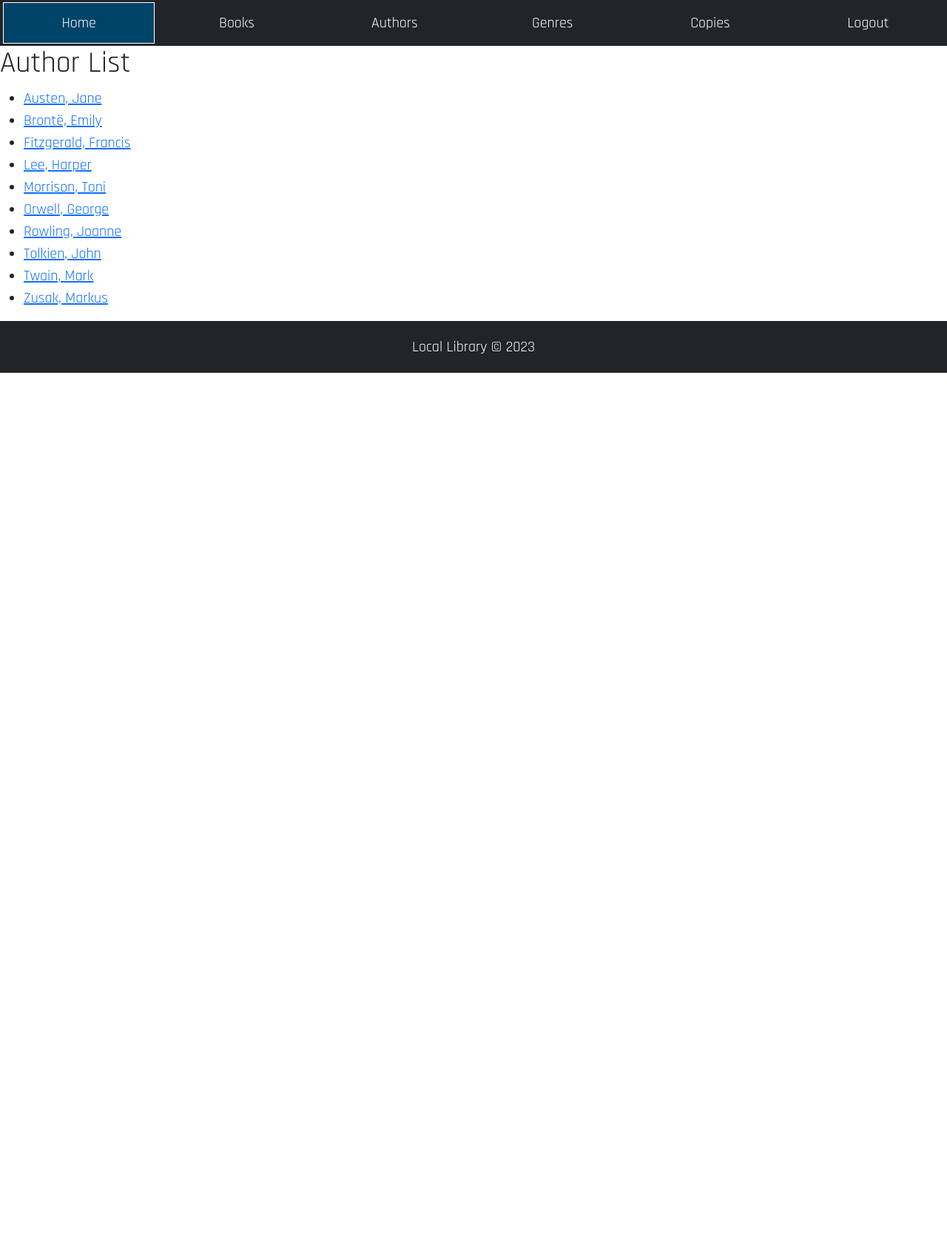
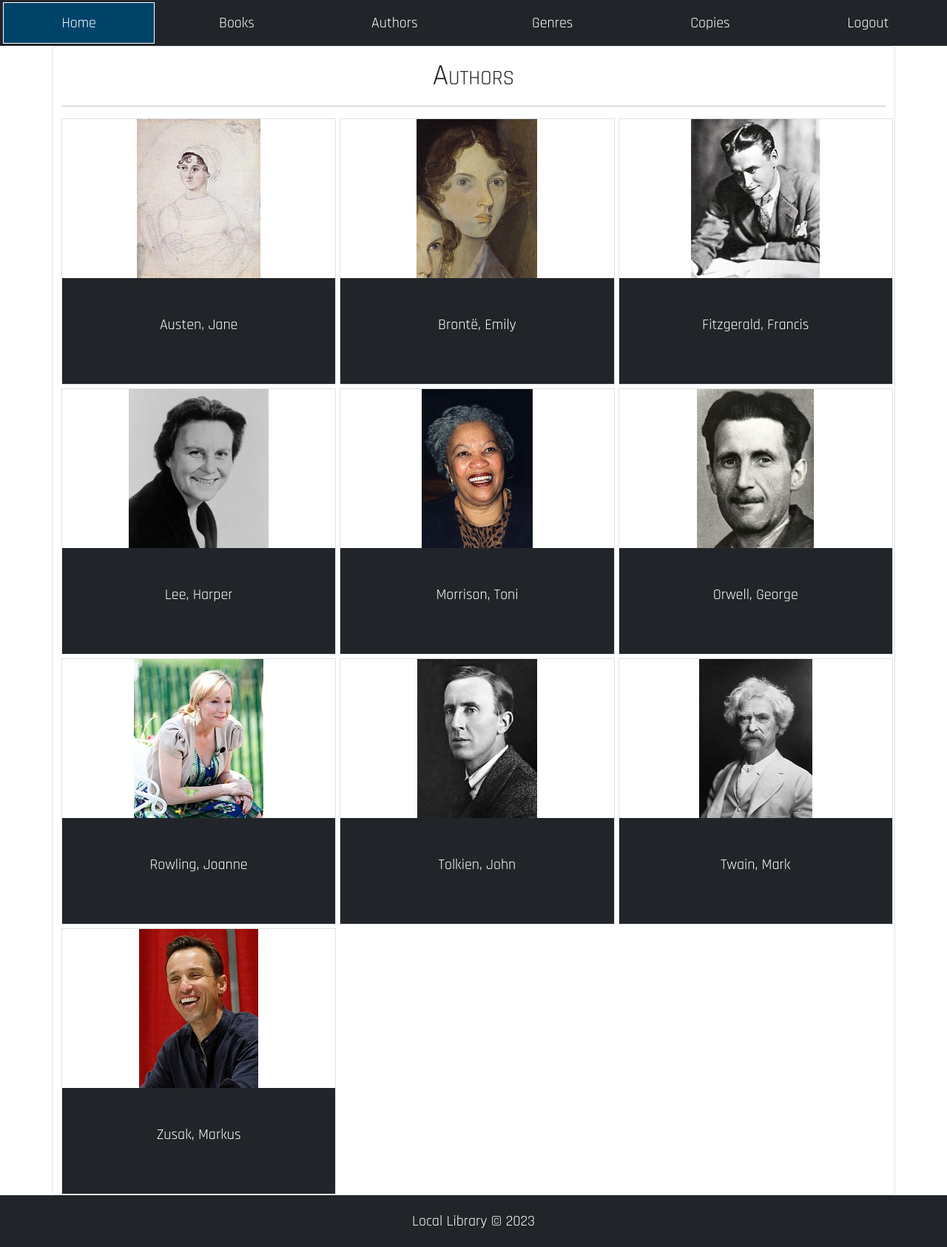
Before and after one commit to Tonye-Onuoha/The-Local-Library, a Django app: page /catalog/authors/ in a window 1280 px wide. Shown: the part 125-1811 px from the top of the page at 74% size. Before the commit the page ends 629 px from the top, so only its background shows below. Run offline with Django 4.2, Linux system fonts and the light colour scheme; a user stored in the database is signed in; data comes from the database, SQL or seed files in the repository; both versions use the stored data as it was after the commit; some libraries are stand-ins or nearby versions.

Commit message:
Author List Page

```diff
--- a/catalog/static/css/styles.css
+++ b/catalog/static/css/styles.css
@@ -77,9 +77,6 @@ header {
 .book-item:hover {
   outline: 1px solid #B1B1B1;
 }
-.book-cover > img:hover {
-  cursor: pointer;
-}
 .favorites {
   grid-area: favorites;
   background-color: #FDB750;
@@ -127,6 +124,15 @@ header {
   grid-area: copies;
 }
 
+/* Author-List View */
+.author-list {
+  display: grid;
+  grid-template-columns: repeat(3, 33.33%);
+  grid-template-rows: repeat(4, 360px);
+  grid-auto-rows: 360px;
+  grid-gap: 5px;
+}
+
 footer {
   padding: 20px;
   color: white;
--- a/catalog/templates/author_list.html
+++ b/catalog/templates/author_list.html
@@ -1,14 +1,22 @@
 {% extends "base.html" %}
 
 {% block content %}
-  <h1>Author List</h1>
-    <ul>
+<div class="container border rounded">
+  <h1 class="text-center mt-3 mb-0" style="font-variant:small-caps;">Authors</h1>
+  <hr>
+  <div class="author-list">
     {% for author in object_list %}
-      <li>
-        <a href="{{ author.get_absolute_url }}">{{ author }}</a>
-      </li>
-    {% empty %}
-    <p>There are no other authors in this library.</p>
+    <a href="{{ author.get_absolute_url }}" style="display:block;text-decoration:none;">
+      <div class="author border" style="height:100%;max-width:100%;max-height:100%;">
+        <div class="author-image" style="height:60%;">
+          <img src="{{ author.image.url }}" alt="{{ author }}" style="max-width:100%;max-height:100%;display:block;margin:0 auto;">
+        </div>
+        <div class="bg-dark" style="height:40%;display:flex;align-items:center;justify-content:center;">
+          <p class="text-white text-center">{{ author }}</p>
+        </div>
+      </div>
+    </a>
     {% endfor %}
-    </ul>
+  </div>
+</div>
 {% endblock %}
--- a/catalog/templates/review_delete.html
+++ b/catalog/templates/review_delete.html
@@ -4,12 +4,12 @@
 <div class="container p-3">
   <div class="review-delete mt-5" style="height:500px;">
     <h2 class="text-center mb-4">Are you sure you want to delete this review ?</h2>
-    <div class="text-center border rounded p-5 mt-5"><em>{{ post.review }}</em></div>
+    <div class="text-center border rounded p-5 mt-5"><q><em>{{ post.review }}</em></q></div>
     <form class="mt-5" action="" method="POST">
       {% csrf_token %}
       <div class="review-delete-buttons" style="display:flex;justify-content:space-around;">
         <input type="submit" name="submit" value="Yes" class="btn btn-danger">
-        <a href="{% url 'books' %}" class="btn btn-info">No</a>
+        <a href="{% url 'books' %}" class="btn btn-info text-white">No</a>
       </div>
     </form>
   </div>
```
Also changed, not shown: catalog/templates/author_detail.html (+0 -15 lines), catalog/templates/book_list.html (+10 -8 lines), db.sqlite3.
